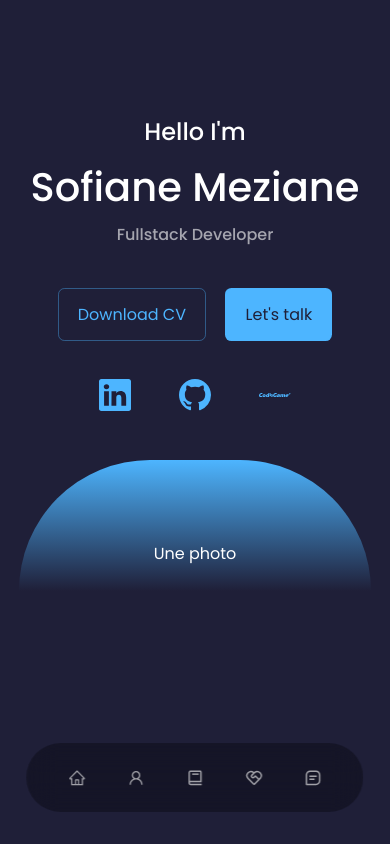
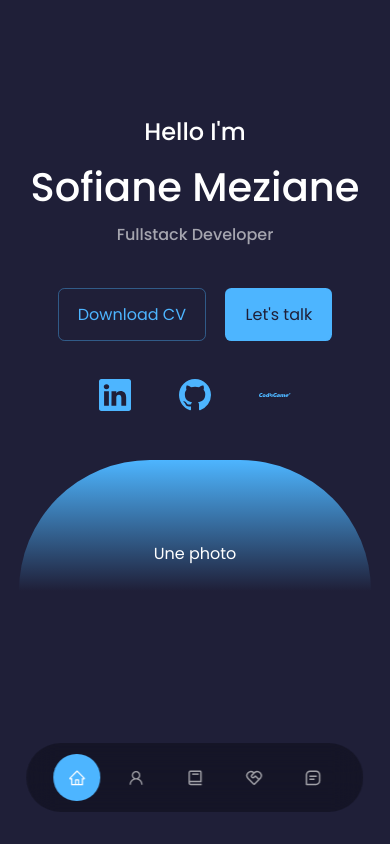
Before and after one commit to MezianeS/Portfolio-v2, a React (Create React App) app: page / in a window 390 px wide. Shown: the top 844 px of the page. Built offline with nearby package versions, Linux system fonts and the light colour scheme.

Commit message:
Add footer css
Add footer css / responsive + fix nav color

```diff
--- a/src/components/footer/footer.css
+++ b/src/components/footer/footer.css
@@ -21,8 +21,8 @@
 .permalinks {
     display: flex;
     flex-wrap: wrap;
-    justify-content: center;
-    gap: 2rem;
+    flex-direction: column;
+    gap: 1.5rem;
     margin: 0 auto 3rem;
 }
 
@@ -30,7 +30,7 @@
     display: flex;
     justify-content: center;
     gap: 1rem;
-    margin-bottom: 4rem;
+    margin-bottom: 2.6rem;
 }
 
 .footer__socials a {
@@ -52,3 +52,24 @@
     margin-bottom: 4rem;
     color: var(--color-bg);
 }
+
+
+
+/*********** MEDIA QUERIES (medium) ***************/
+@media screen and (min-width: 600px) {
+    .permalinks {
+        justify-content: center;
+        gap: 2rem;
+
+    }
+
+    .footer__socials {
+        margin-bottom: 4rem;
+    }
+}
+
+
+/*********** MEDIA QUERIES (long) ***************/
+
+@media screen and (min-width: 1024px) {
+}
--- a/src/components/nav/nav.css
+++ b/src/components/nav/nav.css
@@ -26,7 +26,7 @@
 nav a:hover {
     background: rgba(0,0,0, 0.3);
 }
-nav a:active {
-    background: var(--color-bg);
+nav a.active {
+    background: var(--color-primary);
     color: var(--color-white);
 }
```
